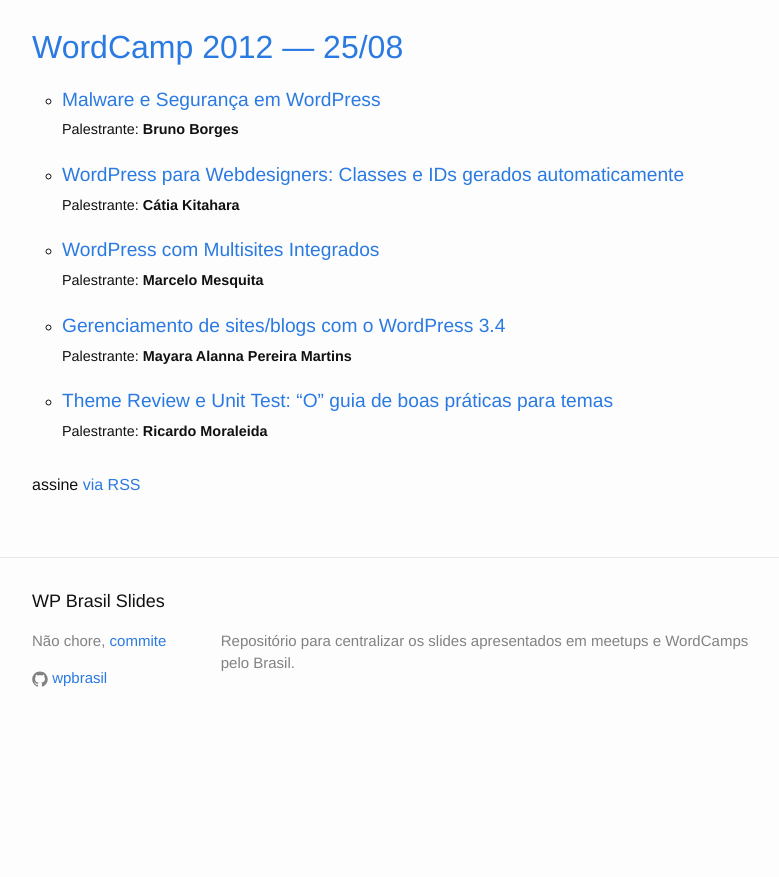
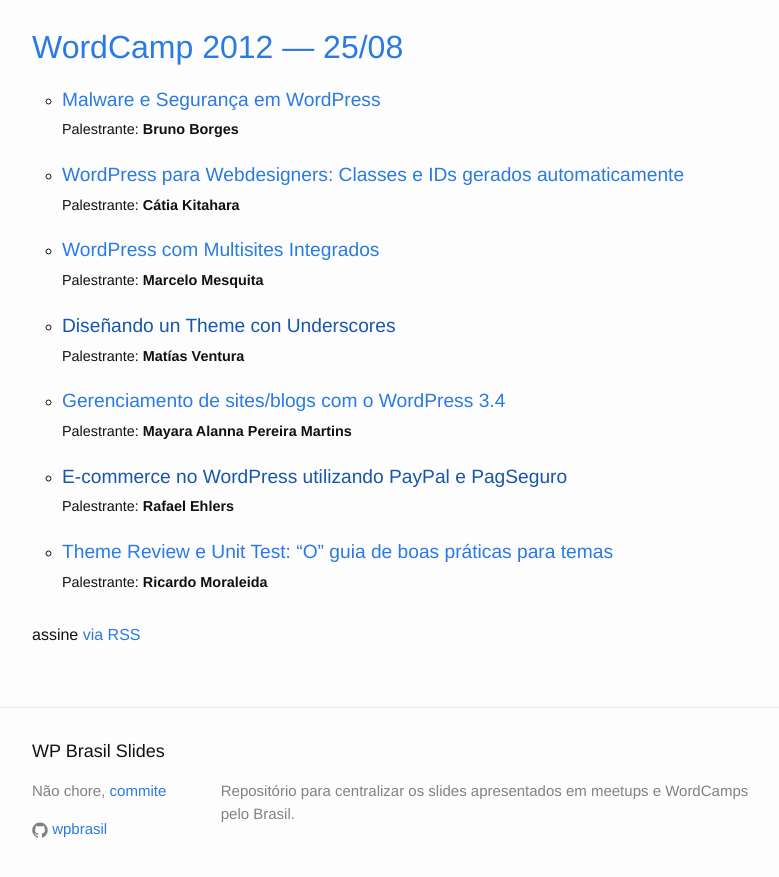
Before and after one commit to wpbrasil/slides, a Jekyll site: the page built from saopaulo.html, in a window 1280 px wide and 900 px high, scrolled down 2514 px. Shown: the top 877 px of the window, without its empty margins (238-1017 px from the left). Built offline with Jekyll 4.4.1, drawn with Linux system fonts in a browser that asks for light colours; before the commit the page ends 3264 px from its top, so only the background shows below that; some of the changed lines change nothing that is shown.

Commit message:
Insere vídeos WordCamp 2014 e 2012

```diff
--- a/_data/places/sp.yml
+++ b/_data/places/sp.yml
@@ -6,7 +6,7 @@
     - speaker: "Airton Vancin e Raphael Fabeni"
       url: "https://speakerdeck.com/raphaelfabeni/do-inicio-ao-fim-com-wordpress"
       title: "Do início ao fim com WordPress: Planejamento, desenvolvimento e desafios"
-      video:
+      video: "http://wordpress.tv/2014/12/04/airton-vancin-e-raphael-fabeni-do-inicio-ao-fim-com-wordpress-planejamento-desenvolvimento-e-desafios/"
 
     - speaker: "Allyson Souza"
       url: "http://www.slideshare.net/hastedesign/custom-post-types-custom-taxonomies-e-meta-boxes"
@@ -26,12 +26,12 @@
     - speaker: "Breno Alves"
       url: "http://www.slideshare.net/brenoalvs/como-eu-aprendo-wordpress-40552327"
       title: "Como eu aprendo WordPress?"
-      video:
+      video: "http://wordpress.tv/2014/11/20/breno-alves-como-eu-aprendo-wordpress/"
 
     - speaker: "Deblyn Prado e Rafael Funchal"
       url: "http://www.slideshare.net/rafaelfunchal/fazendo-milagres-com-wordpress"
       title: "Fazendo milagres com WordPress"
-      video:
+      video: "http://wordpress.tv/2014/12/04/deblyn-prado-e-rafael-funchal-fazendo-milagres-com-wordpress/"
 
     - speaker: "Diego Brito"
       url: "http://www.slideshare.net/diegodebrito/layout-vs-resultado-challenge-accepted"
@@ -41,12 +41,12 @@
     - speaker: "Fernando Daciuk"
       url: "https://docs.google.com/presentation/d/1gmLbtccBQE2y4ILJ5b4qok9Ai4-DXEsC-311Y5epX2Y/edit?usp=sharing"
       title: "Um gole de otimização no WordPress"
-      video:
+      video: "http://wordpress.tv/2014/12/03/fernando-daciuk-um-gole-de-otimizacao-no-wordpress/"
 
     - speaker: "Guga Alves"
       url: "http://www.slideshare.net/gugaalves/campos-personalizados-like-a-pro-wordcamp-so-paulo-2014"
       title: "Campos personalizados like a pro: conheça o Advanced Custom Fields"
-      video:
+      video: "http://wordpress.tv/2014/12/04/guga-alves-campos-personalizados-like-a-pro-conheca-o-advanced-custom-fields/"
 
     - speaker: "Gustavo Bordoni"
       sid: "bordoni"
@@ -67,22 +67,22 @@
     - speaker: "Leo Baiano"
       url: "http://www.slideshare.net/leobaiano1/dicas-e-truques-para-desenvolver-projetos-web-utilizando-wordpress"
       title: "Dicas e truques para desenvolver projetos WEB utilizando WordPress"
-      video:
+      video: "http://wordpress.tv/2014/12/04/leo-baiano-dicas-e-truques-para-desenvolver-projetos-web-utilizando-wordpress/"
 
     - speaker: "Leo Germani"
       url: "https://github.com/leogermani/apresentacao-planejando-projeto-wp"
       title: "Um guia prático para planejar seu projeto WordPress"
-      video:
+      video: "http://wordpress.tv/2014/12/04/leo-germani-um-guia-pratico-para-planejar-seu-projeto-wordpress/"
 
     - speaker: "Rômulo Zoch"
       url: "http://www.slideshare.net/romulozoch/usando-wordpresscomoapirestwordcampsp2014romulozoch"
       title: "Usando o Wordpress como API para servir um mundo de dispositivos"
-      video:
+      video: "http://wordpress.tv/2014/12/04/romulo-zoch-usando-o-wordpress-como-api-para-servir-um-mundo-de-dispositivos/"
 
     - speaker: "Ruan Barbosa"
       url: "http://www.slideshare.net/seuruan/wordcamp-sp-2014-seo-para-desenvolvedores-wordpress-40491255"
       title: "SEO para Desenvolvedores"
-      video:
+      video: "http://wordpress.tv/2014/12/04/ruan-barbosa-seo-para-desenvolvedores/"
 
     - speaker: "Rudá Almeida"
       url: "http://prezi.com/zqbc8eq8c0xh/guia-pratico-de-sobrevivencia-no-wordpress-multisite"
@@ -156,7 +156,7 @@
     - speaker: "Bruno Borges"
       url: "http://prezi.com/-jnj0csivv94/wordcamp-sp-2012/"
       title: "Malware e Segurança em WordPress"
-      video:
+      video: "http://wordpress.tv/2012/10/01/bruno-borges-malware-e-seguranca-em-wordpress/"
 
     - speaker: Cátia Kitahara
       url: http://catiakitahara.com.br/palestras/wordpress-para-webdesigners
@@ -168,12 +168,22 @@
       title: WordPress com Multisites Integrados
       video:
 
+    - speaker: "Matías Ventura"
+      url: ""
+      title: "Diseñando un Theme con Underscores"
+      video: "http://wordpress.tv/2012/10/03/uploaded-video-2/"
+
     - speaker: Mayara Alanna Pereira Martins
       url: http://www.slideshare.net/mayaraalanna/gerenciamento-de-sitesblogs-com-o-wordpress-34
       title: Gerenciamento de sites/blogs com o WordPress 3.4
       video:
 
+    - speaker: "Rafael Ehlers"
+      url: ""
+      title: "E-commerce no WordPress utilizando PayPal e PagSeguro"
+      video: "http://wordpress.tv/2012/10/02/rafael-ehlers-e-commerce-no-wordpress-utilizando-paypal-e-pagseguro/"
+
     - speaker: Ricardo Moraleida
       url: https://www.slideshare.net/moraleida/theme-review-e-unit-test-wordcamp-sp-2012/
       title: "Theme Review e Unit Test: “O” guia de boas práticas para temas"
-      video:
+      video: "http://wordpress.tv/2012/10/03/ricardo-moraleida/"
```
